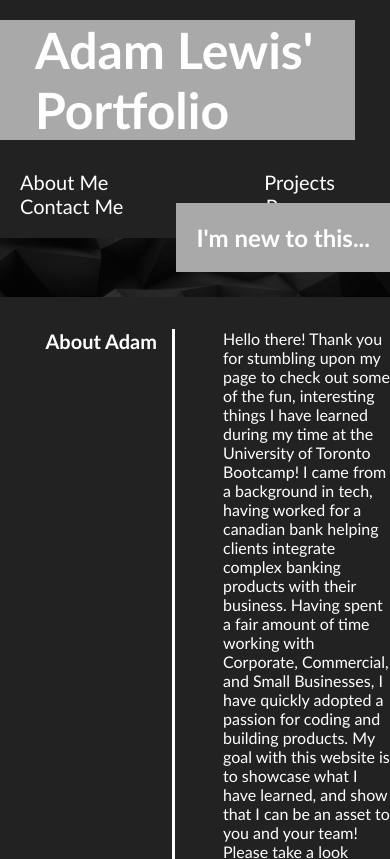
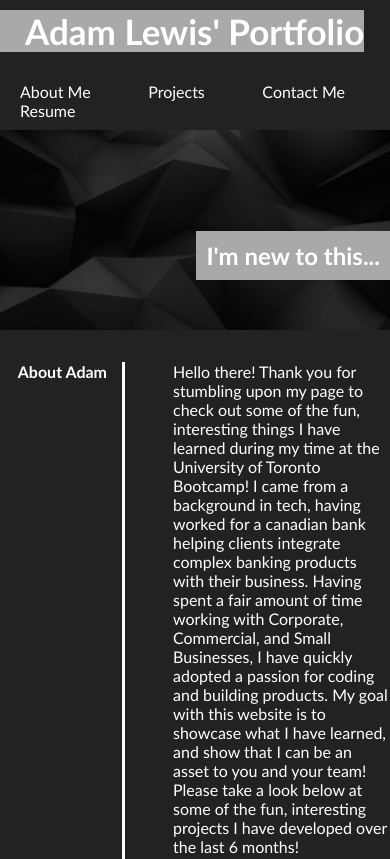
Before and after one commit to elbandingo/portfolio-project, a plain HTML site: page index.html in a window 390 px wide. Shown: the top 859 px of the page. Drawn offline with Linux system fonts and the light colour scheme.

Commit message:
updates to mobile responsiveness

```diff
--- a/assets/main.css
+++ b/assets/main.css
@@ -263,26 +263,78 @@ ul li a:hover::after {
 
     }
 
+    header {
+        padding: 10px 25px 10px 0;
+        background-color: #222;
+        display: flex;
+        justify-content: space-between;
+        flex-wrap: wrap;
+
+      }
+
+    header h1 {
+          font-weight: bold;
+          font-size: 35px;
+          color: #fff;
+          margin: 0;
+          padding-left: 25px;
+          background-color:darkgray;
+
+      }
+
+
+    header a {
+        color: #fff;
+        text-decoration: none; /* removes link underlines*/
+    }
+
+    header nav {
+
+        margin-top: 30px;
+
+    }
+
+    header nav ul {
+        display: flex;
+        flex-wrap: wrap;
+        justify-content: space-between;
+        align-items: center;
+        list-style: none;
+        position: relative;
+      }
+
+
+
+    header nav ul li a {
+        padding: 10px 20px;
+        font-weight: lighter;
+        font-size: 16px;
+      }
+
+    a {
+        position: relative;
+    }
+
 }
 
 @media screen and (max-width: 480px) {
 
     .section-title {
         display: flex;
-        font-size: 20px;
+        font-size:  16px;
         border-right: 3px solid white;
         color: #fff;
         align-items: top;
         text-align: right;
         margin-bottom: 15px;
-        min-width: 175px;
-        max-width: 175px;
+        min-width: 125px;
+        max-width: 125px;
         padding-right: 15px;
 
     }
 
     .footer ul li a {
-        padding: 10px 15px;
+        padding: 5px 10px;
         font-weight: lighter;
         font-size: 12px;
         text-shadow: 0 0 10px rgba(0, 0, 0, 0.5);
@@ -294,4 +346,25 @@ ul li a:hover::after {
         padding: 0;
         background-color: gray;
     }
+
+    .hero {
+        display: flex;
+        position: relative;
+        background-image: url("./images/dark-header.jpg");
+        background-size: cover; /* Makes the image not cut off, uses full size image to cover page*/
+        background-position: center;
+        justify-content: center;
+        height: 200px;
+
+    }
+
+    .subtitle {
+        position: absolute;
+        right: 0px;
+        bottom: 50px;
+        color: #fff;
+        background-color: darkgray;
+        padding: 10px;
+    }
+
 }
```
